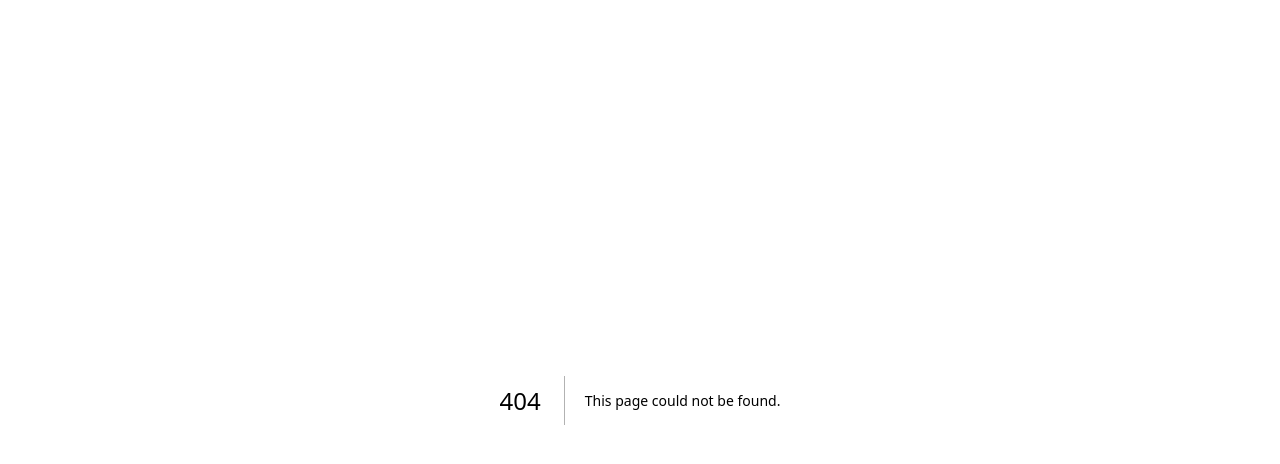
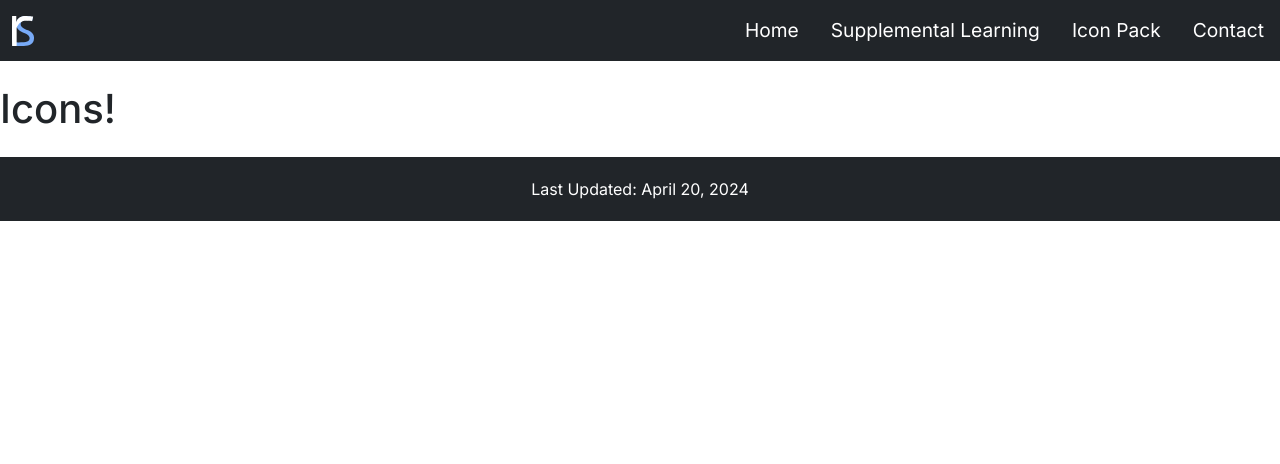
Before and after one commit to RajveerSodhi/Portfolio, a Next.js app: page /Icons in a window 1280 px wide. Before the commit this address had no page. Shown: the top 464 px of the page. Built offline with nearby package versions, Linux system fonts and the light colour scheme.

Commit message:
added navbar

```diff
--- /dev/null
+++ b/app/Home.tsx
@@ -0,0 +1,23 @@
+import Research from "./WebsiteHeaders/home_research";
+import Skills from "./WebsiteHeaders/home_skills";
+import Header from "./WebsiteHeaders/home_header"
+import Resume from "./WebsiteHeaders/home_resume"
+import Description from "./WebsiteHeaders/home_description";
+import Education from "./WebsiteHeaders/home_education";
+import WorkEx from "./WebsiteHeaders/home_workex";
+import Projects from "./WebsiteHeaders/home_projects";
+
+export default function Home() {
+    return (
+        <>
+            <Header />
+            <Description />
+            <Education />
+            <WorkEx />
+            <Projects />
+            <Research />
+            <Skills />
+            <Resume />
+        </>
+    );
+}
--- a/app/WebsitePages/Icons.tsx
+++ b/app/Icons/page.tsx
@@ -1,6 +1,7 @@
 export default function Icons() {
     return (
         <>
+            <h1>Icons!</h1>
         </>
     );
 }
--- a/app/WebsiteHeaders/Footer.tsx
+++ b/app/WebsiteHeaders/Footer.tsx
@@ -1,9 +1,10 @@
 export default function Footer() {
     return (
         <>
-            <div className="h-20 flex flex-row justify-center items-center mt-10 bg-black">
-                <p className="text-white">Last Updated: April 20, 2024</p>
-            </div>
+            <div className="bg-dark text-center p-3 mt-4">
+                <p className="text-white m-1">Last Updated: April 20, 2024</p>
+            </div >
         </>
+
     );
 }
--- a/app/WebsiteHeaders/Header.tsx
+++ b/app/WebsiteHeaders/Header.tsx
@@ -1,4 +1,5 @@
 "use client";
+import Link from "next/link";
 import { useState } from "react";
 
 export default function Header() {
@@ -6,26 +7,26 @@ export default function Header() {
     const handleNavCollapse = () => setIsNavCollapsed(!isNavCollapsed);
 
     return (
-        <nav className="navbar navbar-expand-lg navbar-dark bg-dark">
-            <a className="navbar-brand mx-2" href="#">
-                <img src="/portfolio_logo.svg" width="30" height="30" alt="" />
-            </a>
+        <nav className="navbar navbar-expand-lg navbar-dark bg-dark mb-4">
+            <Link className="navbar-brand mx-2" href="/">
+                <img src="/portfolio_logo.svg" width="30" height="30" alt="Rajveer Sodhi Logo" />
+            </Link>
             <button
                 className="navbar-toggler"
                 type="button"
                 onClick={handleNavCollapse}
                 aria-controls="navbarNavAltMarkup"
-                aria-expanded={isNavCollapsed ? "false" : "true"}  // Convert boolean to string
+                aria-expanded={isNavCollapsed ? "false" : "true"}
                 aria-label="Toggle navigation"
             >
                 <span className="navbar-toggler-icon"></span>
             </button>
             <div className={`${isNavCollapsed ? 'collapse' : ''} navbar-collapse`} id="navbarNavAltMarkup">
-                <div className="navbar-nav justify-content-end w-100">
-                    <a className="nav-item nav-link active" href="#">Home <span className="sr-only">(current)</span></a>
-                    <a className="nav-item nav-link" href="#">SL</a>
-                    <a className="nav-item nav-link" href="#">Icons</a>
-                    <a className="nav-item nav-link" href="#">Contact</a>
+                <div className="navbar-nav justify-content-end w-100" style={{ "fontSize": "1.2rem" }}>
+                    <Link className="nav-item nav-link mx-2 active" href="/">Home</Link>
+                    <Link className="nav-item nav-link mx-2 active" href="/SL">Supplemental Learning</Link>
+                    <Link className="nav-item nav-link mx-2 active" href="/Icons">Icon Pack</Link>
+                    <Link className="nav-item nav-link mx-2 active" href="/Contact">Contact</Link>
                 </div>
             </div>
         </nav>
--- a/app/WebsitePages/Home.tsx
+++ /dev/null
@@ -1,23 +0,0 @@
-import Research from "../WebsiteComponents/research";
-import Skills from "../WebsiteComponents/skills";
-import Header from "../WebsiteHeaders/home_header"
-import Resume from "../WebsiteHeaders/home_resume"
-import Description from "../WebsiteHeaders/home_description";
-import Education from "../WebsiteHeaders/home_education";
-import WorkEx from "../WebsiteHeaders/home_workex";
-import Projects from "../WebsiteHeaders/home_projects";
-
-export default function Home() {
-    return (
-        <>
-            <Header />
-            <Description />
-            <Education />
-            <WorkEx />
-            <Projects />
-            <Research />
-            <Skills />
-            <Resume />
-        </>
-    );
-}
--- a/app/layout.tsx
+++ b/app/layout.tsx
@@ -4,6 +4,9 @@ import { Inter } from "next/font/google";
 import "./globals.css";
 import "bootstrap/dist/css/bootstrap.min.css";
 import InstallBootstrap from "./components/InstallBoostrap";
+import Header from "./WebsiteHeaders/Header";
+import Footer from "./WebsiteHeaders/Footer";
+import Head from "next/head";
 
 const inter = Inter({ subsets: ["latin"] });
 
@@ -19,9 +22,17 @@ export default function RootLayout({
 }>) {
   return (
     <html lang="en">
+      <Head>
+        <title>Rajveer Sodhi</title>
+        <link rel="icon" href="/favicon.ico" />
+      </Head>
       <body className={inter.className}>
-        {children}
         <InstallBootstrap />
+        <Header />
+        <main className="bg-slate-100">
+          {children}
+        </main>
+        <Footer />
       </body>
     </html>
   );
--- a/app/page.tsx
+++ b/app/page.tsx
@@ -1,27 +1,9 @@
-import Head from 'next/head';
-
-import HomePage from "./WebsitePages/Home";
-import SLPage from "./WebsitePages/SL";
-import IconPack from "./WebsitePages/Icons";
-import Contact from "./WebsitePages/Contact";
-import ComingSoon from "./WebsitePages/ComingSoon";
-
-import Header from "./WebsiteHeaders/Header";
-import Footer from "./WebsiteHeaders/Footer";
+import HomePage from "./Home";
 
 export default function Home() {
   return (
     <>
-      <Head>
-        <title>Rajveer Sodhi</title>
-        <link rel="icon" href="/favicon.ico" />
-      </Head>
-      {/* <ComingSoon /> */}
-      <main className="bg-slate-100">
-        <Header />
-        <HomePage />
-        <Footer />
-      </main>
+      <HomePage />
     </>
   );
 }
--- a/package.json
+++ b/package.json
@@ -10,7 +10,7 @@
   },
   "dependencies": {
     "bootstrap": "^5.3.3",
-    "next": "14.2.2",
+    "next": "^14.2.3",
     "react": "^18",
     "react-dom": "^18",
     "react-icons": "^5.1.0",
```
Also changed, not shown: app/Contact/page.tsx (renamed from app/WebsitePages/Contact.tsx), app/SL/page.tsx (renamed from app/WebsitePages/SL.tsx), app/WebsiteHeaders/ComingSoon.tsx (renamed from app/WebsitePages/ComingSoon.tsx), 1 other file (tests, documents, lock files or other folders).
